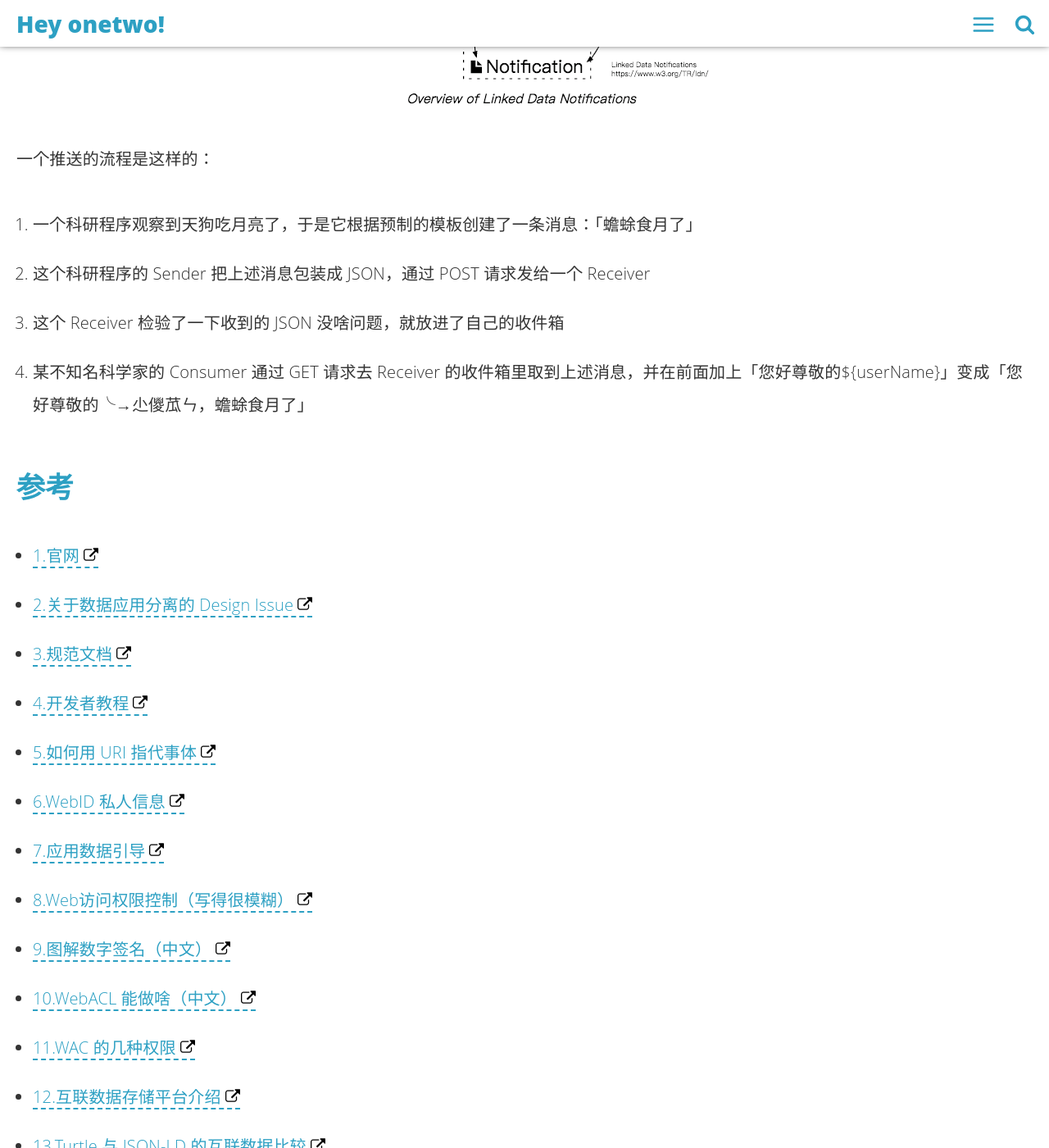
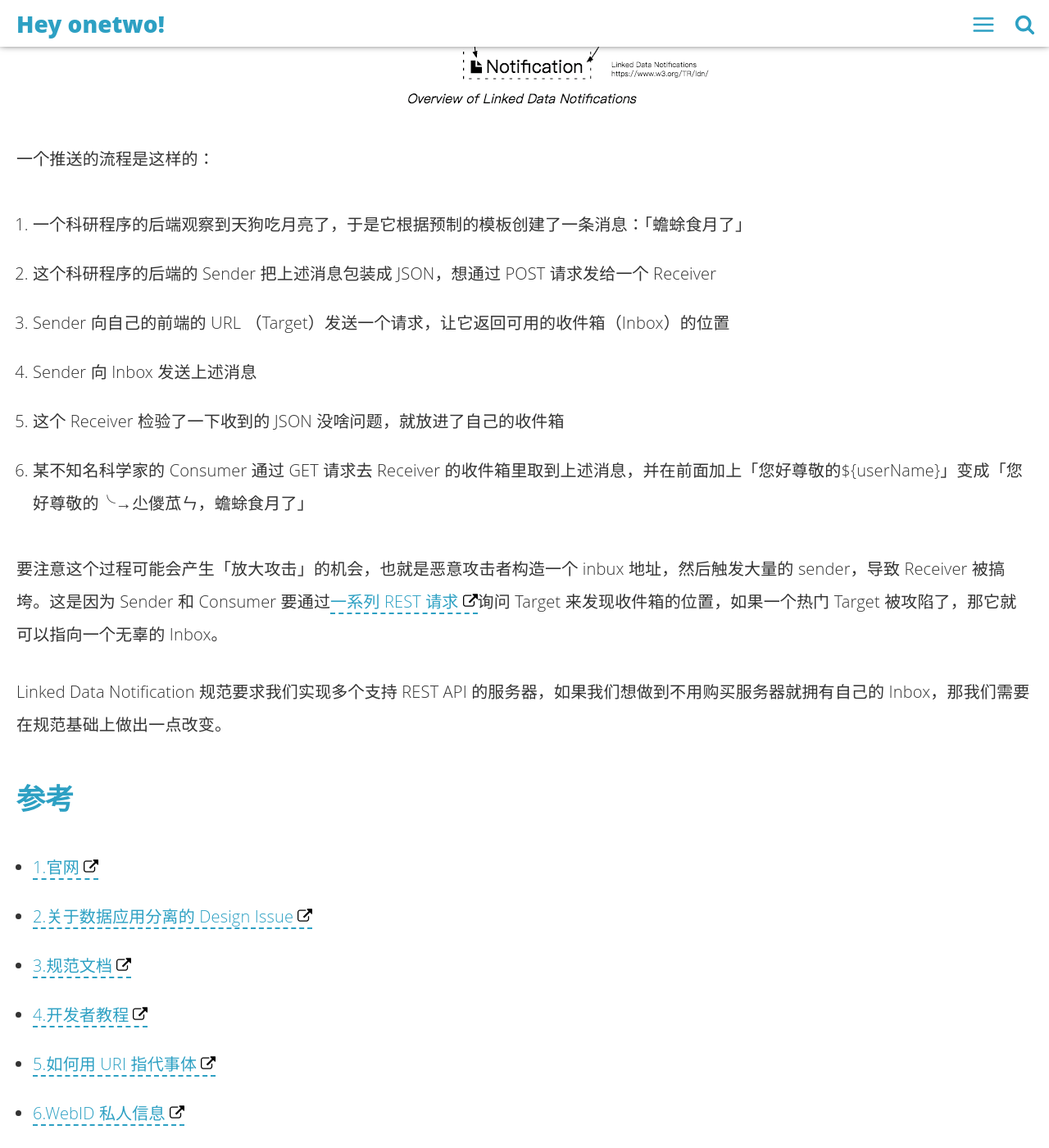
Before and after one commit to linonetwo/linonetwo.github.io, a Jekyll site: the page built from _posts/2018-02-26-看看分布式社交协议Solid.md, in a window 1280 px wide and 1400 px high, scrolled down 9923 px. Shown: the whole window at 82% size. Built offline with Jekyll 4.4.1, drawn with Linux system fonts in a browser that asks for light colours; comment, search, counter and statistics services are not loaded.

Commit message:
改了改描述

```diff
--- a/_posts/2018-02-26-看看分布式社交协议Solid.md
+++ b/_posts/2018-02-26-看看分布式社交协议Solid.md
@@ -150,10 +150,16 @@ IPFS 类似于 BT 下载器，当你在一台电脑上上传一个文件到 IPFS
 
 一个推送的流程是这样的：
 
-1. 一个科研程序观察到天狗吃月亮了，于是它根据预制的模板创建了一条消息：「蟾蜍食月了」
-1. 这个科研程序的 Sender 把上述消息包装成 JSON，通过 POST 请求发给一个 Receiver
+1. 一个科研程序的后端观察到天狗吃月亮了，于是它根据预制的模板创建了一条消息：「蟾蜍食月了」
+1. 这个科研程序的后端的 Sender 把上述消息包装成 JSON，想通过 POST 请求发给一个 Receiver
+1. Sender 向自己的前端的 URL （Target）发送一个请求，让它返回可用的收件箱（Inbox）的位置
+1. Sender 向 Inbox 发送上述消息
 1. 这个 Receiver 检验了一下收到的 JSON 没啥问题，就放进了自己的收件箱
 1. 某不知名科学家的 Consumer 通过 GET 请求去 Receiver 的收件箱里取到上述消息，并在前面加上「您好尊敬的${userName}」变成「您好尊敬的╰→尐儍苽ㄣ，蟾蜍食月了」
+
+要注意这个过程可能会产生「放大攻击」的机会，也就是恶意攻击者构造一个 inbux 地址，然后触发大量的 sender，导致 Receiver 被搞垮。这是因为 Sender 和 Consumer 要通过[一系列 REST 请求](https://www.w3.org/TR/ldn/#discovery)询问 Target 来发现收件箱的位置，如果一个热门 Target 被攻陷了，那它就可以指向一个无辜的 Inbox。
+
+Linked Data Notification 规范要求我们实现多个支持 REST API 的服务器，如果我们想做到不用购买服务器就拥有自己的 Inbox，那我们需要在规范基础上做出一点改变。
 
 
 ## 参考
```
